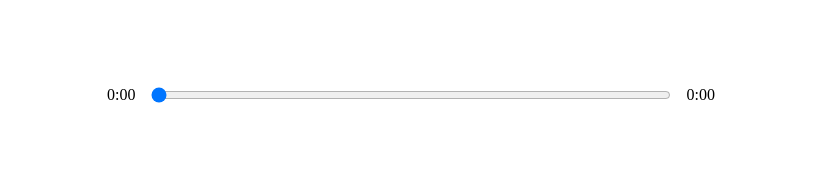
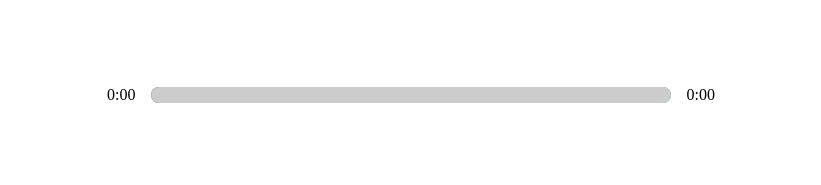
Before and after one commit to linnnea/music-player-reactjs, a React (Create React App) app: page / in a window 1280 px wide. Shown: the part 490-675 px from the top of the page, without its empty margins (229-1050 px from the left). Built offline with nearby package versions, Linux system fonts and the light colour scheme.

Commit message:
Active song
- Added UI feature when skipping song
- Custom input styling
- Fixed auto skip
- Small transition effects

```diff
--- a/src/App.css
+++ b/src/App.css
@@ -3,9 +3,11 @@
 	padding: 0;
 	box-sizing: border-box;
 }
-
 h1,
 h2,
 h3 {
 	color: rgb(54, 54, 54);
 }
+.App {
+	transition: all 0.5s ease;
+}
--- a/src/App.js
+++ b/src/App.js
@@ -14,13 +14,15 @@ function App() {
 	const [libraryStatus, setLibraryStatus] = useState(false);
 
 	return (
-		<div className="App">
+		<div className="App" style={libraryStatus ? { marginLeft: '30%' } : {}}>
 			<Nav libraryStatus={libraryStatus} setLibraryStatus={setLibraryStatus} />
 			<Song currentSong={currentSong} />
 			<Player
 				isPlaying={isPlaying}
 				setIsPlaying={setIsPlaying}
 				currentSong={currentSong}
+				songs={songs}
+				setCurrentSong={setCurrentSong}
 			/>
 			<Library
 				currentSong={currentSong}
--- a/src/components/Library/LibrarySong/LibrarySong.js
+++ b/src/components/Library/LibrarySong/LibrarySong.js
@@ -24,14 +24,14 @@ const LibrarySong = ({
 		setSongs(newSongs);
 	};
 
-	const isActive = song.active;
-
 	return (
 		<div
 			onClick={selectSongHandler}
 			className={classes.librarySong}
 			style={
-				isActive ? { backgroundColor: 'lightblue' } : { backgroundColor: '' }
+				song.id === currentSong.id
+					? { backgroundColor: 'lightblue' }
+					: { backgroundColor: '' }
 			}
 		>
 			<img src={song.cover} alt={song.name} />
--- a/src/components/Library/LibrarySong/styles.js
+++ b/src/components/Library/LibrarySong/styles.js
@@ -6,6 +6,7 @@ export const styles = createUseStyles({
 		alignItems: 'center',
 		padding: [['1rem', '2rem']],
 		cursor: 'pointer',
+		transition: 'background 0.3s ease',
 
 		'& img': {
 			width: '30%',
--- a/src/components/Library/styles.js
+++ b/src/components/Library/styles.js
@@ -5,20 +5,16 @@ export const styles = createUseStyles({
 		position: 'fixed',
 		top: 0,
 		left: 0,
-		width: '20rem',
+		width: '100%',
 		height: '100%',
 		background: '#fff',
 		boxShadow: [[2, 2, 50, 'rgba(204, 204, 204)']],
 		overflow: 'scroll',
-		// transform: 'translateX(-100%)',
 		transition: 'all 0.5s ease',
-		// opacity: 0,
+		'@media only screen and (min-width: 768px)': {
+			width: '20rem',
+		},
 	},
-	// '.library.active': {
-	// 	transform: 'translateX(0%) !important',
-	// 	opacity: '1 !important',
-	// 	background: 'red',
-	// },
 	'*': {
 		scrollbarWidth: 'thin',
 		scrollbarColor: 'rgba(155,155,155, 0.5) transparent',
--- a/src/components/Nav/styles.js
+++ b/src/components/Nav/styles.js
@@ -13,6 +13,7 @@ export const styles = createUseStyles({
 			border: '2px solid rgb(65,65,65)',
 			padding: '0.5rem',
 			transition: 'all 0.3s ease',
+			zIndex: 10,
 
 			'&:hover': {
 				background: 'rgb(65,65,65)',
--- a/src/components/Player/Player.js
+++ b/src/components/Player/Player.js
@@ -8,13 +8,20 @@ import {
 	Pause,
 } from '@material-ui/icons';
 
-const Player = ({ currentSong, isPlaying, setIsPlaying }) => {
+const Player = ({
+	currentSong,
+	setCurrentSong,
+	isPlaying,
+	setIsPlaying,
+	songs,
+}) => {
 	const classes = styles();
 
 	const audioRef = useRef(null);
 	const [songInfo, setSongInfo] = useState({
 		currentTime: 0,
 		duration: 0,
+		animationPercentage: 0,
 	});
 
 	const autoPlayHandler = () => {
@@ -31,7 +38,16 @@ const Player = ({ currentSong, isPlaying, setIsPlaying }) => {
 	const updateTimeHandler = (e) => {
 		const current = e.target.currentTime;
 		const duration = e.target.duration || 0;
-		setSongInfo({ ...songInfo, currentTime: current, duration });
+		// Calculates animation percentage
+		const roundedCurrent = Math.round(current);
+		const roundedDuration = Math.round(duration);
+		const animation = Math.round((roundedCurrent / roundedDuration) * 100);
+		setSongInfo({
+			...songInfo,
+			currentTime: current,
+			duration,
+			animationPercentage: animation,
+		});
 	};
 
 	const getTime = (time) => {
@@ -49,10 +65,28 @@ const Player = ({ currentSong, isPlaying, setIsPlaying }) => {
 		});
 	};
 
+	const skipTrackHandler = (direction) => {
+		let currentIndex = songs.findIndex((song) => song.id === currentSong.id);
+		setCurrentSong(
+			songs[(currentIndex + direction + songs.length) % songs.length]
+		);
+	};
+
+	// Styles
+	const trackAnim = {
+		transform: `translateX(${songInfo.animationPercentage}%)`,
+	};
+
 	return (
 		<div className={classes.player}>
 			<div className={classes.timeControl}>
 				<p>{getTime(songInfo.currentTime)}</p>
+				<div
+					className={classes.track}
+					style={{
+						background: `linear-gradient(to right, ${currentSong.color[0]}, ${currentSong.color[1]})`,
+					}}
+				>
 					<input
 						onChange={dragHandler}
 						type="range"
@@ -60,10 +94,15 @@ const Player = ({ currentSong, isPlaying, setIsPlaying }) => {
 						max={songInfo.duration}
 						value={songInfo.currentTime}
 					/>
+					<div style={trackAnim} className={classes.animateTrack}></div>
+				</div>
 				<p>{getTime(songInfo.duration)}</p>
 			</div>
 			<div className={classes.playControls}>
-				<KeyboardArrowLeft className={`${classes.icon} ${classes.skipBack}`} />
+				<KeyboardArrowLeft
+					onClick={() => skipTrackHandler(-1)}
+					className={`${classes.icon} ${classes.skipBack}`}
+				/>
 				{isPlaying ? (
 					<Pause
 						onClick={playSongHandler}
@@ -76,11 +115,13 @@ const Player = ({ currentSong, isPlaying, setIsPlaying }) => {
 					/>
 				)}
 				<KeyboardArrowRight
+					onClick={() => skipTrackHandler(1)}
 					className={`${classes.icon} ${classes.skipForward}`}
 				/>
 			</div>
 
 			<audio
+				onEnded={() => skipTrackHandler(1)}
 				onLoadedData={autoPlayHandler}
 				ref={audioRef}
 				onTimeUpdate={updateTimeHandler}
--- a/src/components/Player/styles.js
+++ b/src/components/Player/styles.js
@@ -10,24 +10,58 @@ export const styles = createUseStyles({
 	},
 	timeControl: {
 		display: 'flex',
-		width: '50%',
+		alignItems: 'center',
+		width: '90%',
 
 		'& input': {
 			width: '100%',
 			padding: [['1rem', 0]],
+			'-webkitAppearance': 'none',
+			background: 'transparent',
+			cursor: 'pointer',
 		},
 		'& p': {
 			padding: [['1rem']],
 		},
+		'@media only screen and (min-width: 768px)': {
+			width: '50%',
+		},
+	},
+	track: {
+		position: 'relative',
+		background: 'lightblue',
+		width: '100%',
+		height: '1rem',
+		borderRadius: '1rem',
+		overflow: 'hidden',
+	},
+	animateTrack: {
+		position: 'absolute',
+		top: 0,
+		left: 0,
+		width: '100%',
+		height: '100%',
+		background: 'rgb(204,204,204)',
+		transform: 'translateX(0%)',
+		pointerEvents: 'none',
 	},
 	playControls: {
 		display: 'flex',
 		justifyContent: 'space-between',
 		alignItems: 'center',
-		width: '30%',
+		width: '60%',
 		padding: [['1rem']],
+
+		'@media only screen and (min-width: 768px)': {
+			width: '30%',
+		},
 	},
 	icon: {
 		cursor: 'pointer',
 	},
+	'input[type="range"]': {
+		'&:focus': {
+			outline: 'none',
+		},
+	},
 });
--- a/src/components/Song/styles.js
+++ b/src/components/Song/styles.js
@@ -9,8 +9,11 @@ export const styles = createUseStyles({
 		minHeight: '60vh',
 
 		' & img': {
-			width: '20%',
+			width: '60%',
 			borderRadius: '50%',
+			'@media only screen and (min-width: 768px)': {
+				width: '20%',
+			},
 		},
 		'& h2': {
 			padding: [['3rem', '1rem', '1rem', '1rem']],
```
Lines whose indentation alone changed are shown as unchanged.
